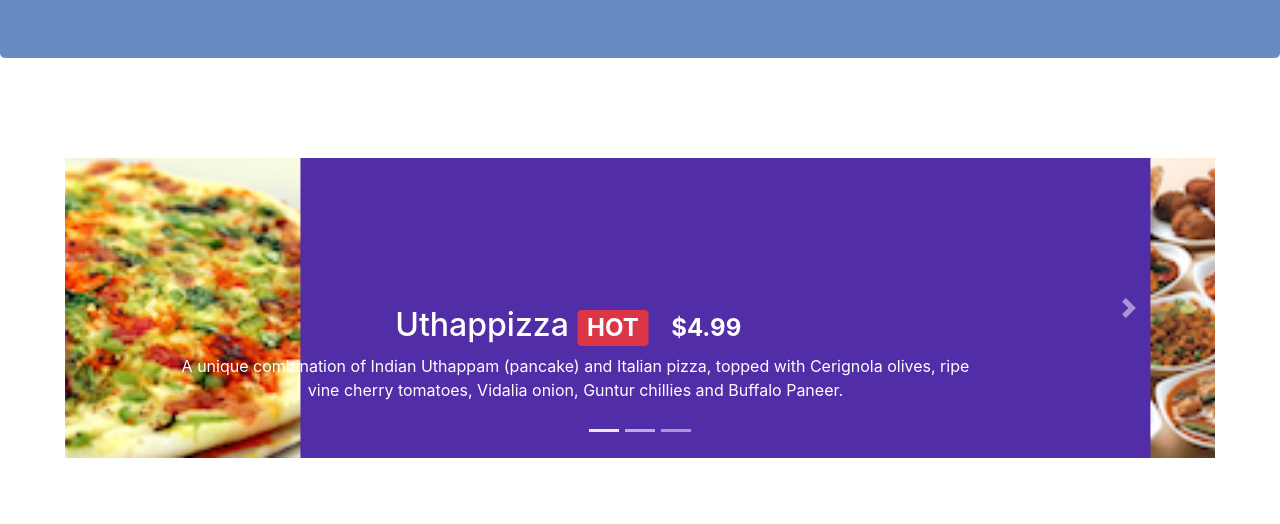
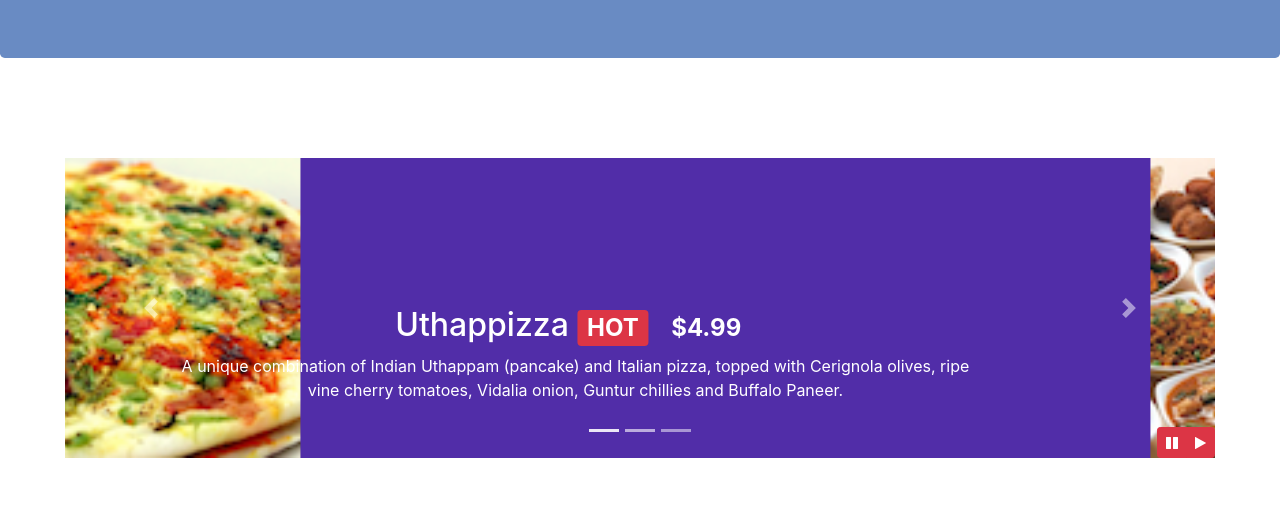
Before and after one commit to Madhavan-R7/conFusion, a website: page index.html in a window 1280 px wide. Shown: the part 276-800 px from the top of the page. Drawn offline with nearby package versions, Linux system fonts and the light colour scheme.

Commit message:
Play/Pause button in carousel

```diff
--- a/css/styles.css
+++ b/css/styles.css
@@ -64,3 +64,10 @@
     left: 0;
     min-height: 300px;
 }
+
+#carouselButton{
+  right: 0px;
+  bottom: 0px;
+  position: absolute;
+  z-index: 1;
+}
--- a/index.html
+++ b/index.html
@@ -193,6 +193,14 @@
                <a class="carousel-control-next" href="#mycarousel" role="button" data-slide="next">
                   <span class="carousel-control-next-icon"></span>
                </a>
+               <div class="btn-group" id="carouselButton">
+                  <button class="btn btn-danger btn-sm" id="carousel-pause">
+                    <span class="fa fa-pause"></span>
+                  </button>
+                  <button class="btn btn-danger btn-sm" id="carousel-play">
+                    <span class="fa fa-play"></span>
+                  </button>
+               </div>
             </div>
           </div>
         </div>
@@ -295,6 +303,17 @@
       <script src="node_modules/jquery/dist/jquery.slim.min.js"></script>
       <script src="node_modules/popper.js/dist/umd/popper.min.js"></script>
       <script src="node_modules/bootstrap/dist/js/bootstrap.min.js"></script>
+      <script>
+         $(document).ready(function(){
+           $('#mycarousel').carousel( { interval:2000 } );
+           $("#carousel-pause").click(function(){
+                $("#mycarousel").carousel('pause');
+           });
+           $("#carousel-play").click(function(){
+                $("#mycarousel").carousel('cycle');
+           });
+         });
+      </script>
 
 </body>
 
```
